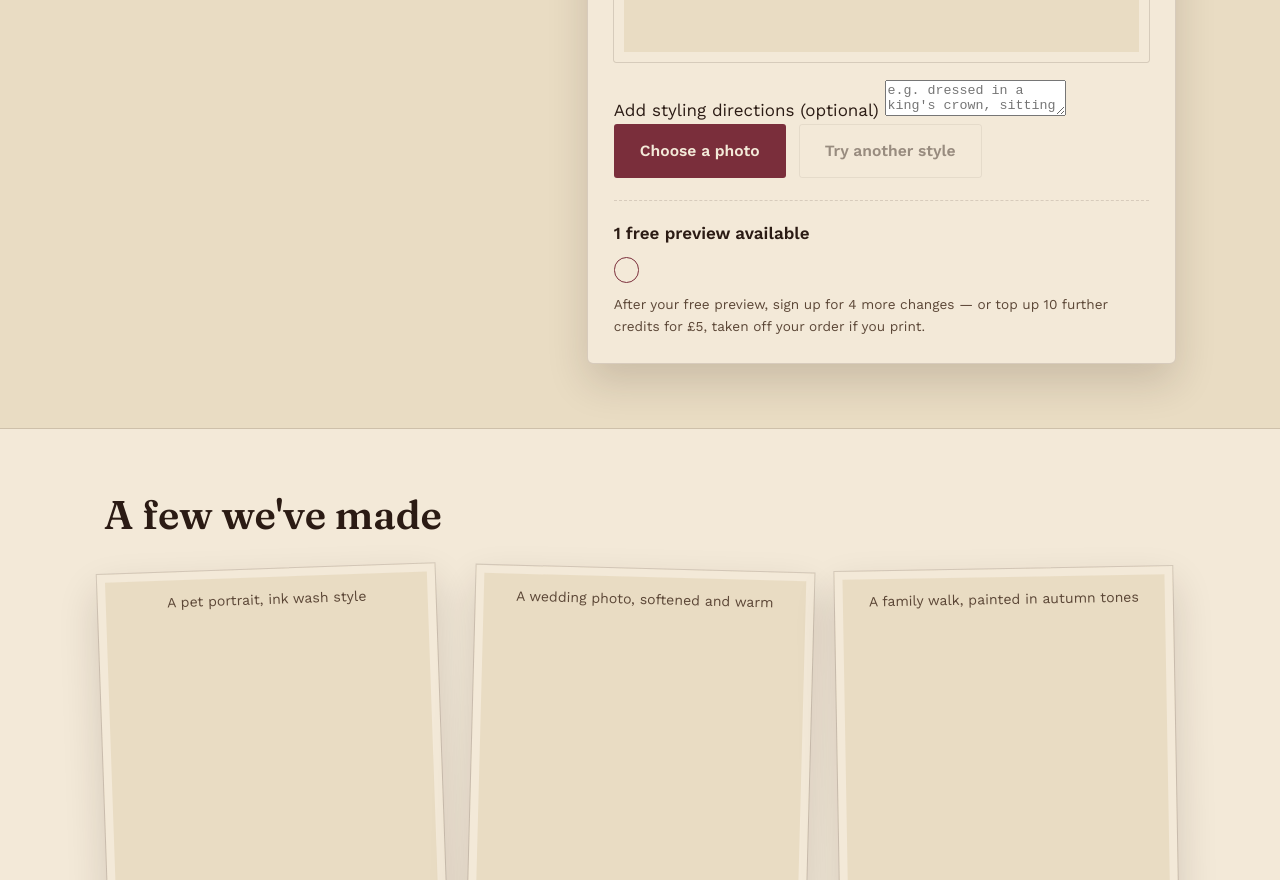
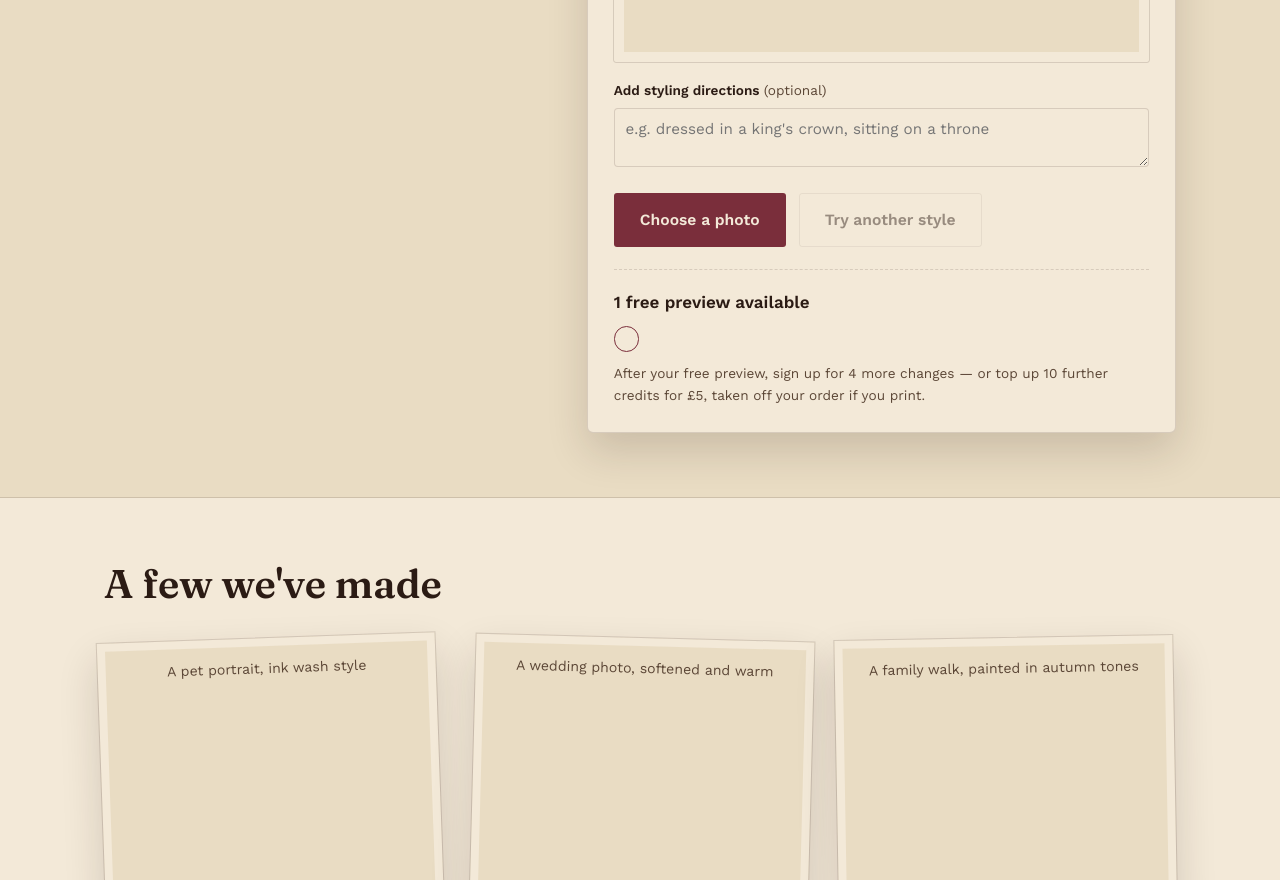
Before and after one commit to rowl4nd/fondly, a plain HTML site: page index.html in a window 1280 px wide. Shown: the part 1548-2428 px from the top of the page. Drawn offline with nearby package versions, Linux system fonts and the light colour scheme.

Commit message:
Update styles.css

```diff
--- a/css/styles.css
+++ b/css/styles.css
@@ -354,6 +354,40 @@ a{ color: var(--berry); }
   margin: 0;
 }
 
+.style-caption{
+  font-family: var(--font-display);
+  font-style: italic;
+  font-size: 0.92rem;
+  color: var(--ink-soft);
+  text-align: center;
+  margin: -0.6rem 0 1.1rem;
+  padding: 0.5em 0.9em;
+  background: var(--paper-deep);
+  border-radius: 3px;
+}
+
+.style-input-wrap{ margin-bottom: 1.1rem; }
+.style-label{
+  display: block;
+  font-size: 0.85rem;
+  font-weight: 600;
+  color: var(--ink);
+  margin-bottom: 0.4rem;
+}
+.style-label .optional{ font-weight: 400; color: var(--ink-soft); }
+#styleInput{
+  width: 100%;
+  font-family: var(--font-body);
+  font-size: 0.95rem;
+  color: var(--ink);
+  background: var(--paper);
+  border: 1px solid var(--hairline);
+  border-radius: 4px;
+  padding: 0.7em;
+  resize: vertical;
+}
+#styleInput:focus-visible{ outline: 2px solid var(--mustard); outline-offset: 1px; }
+
 .demo-controls{ display: flex; gap: 0.8rem; flex-wrap: wrap; }
 
 #describeInput{
```
